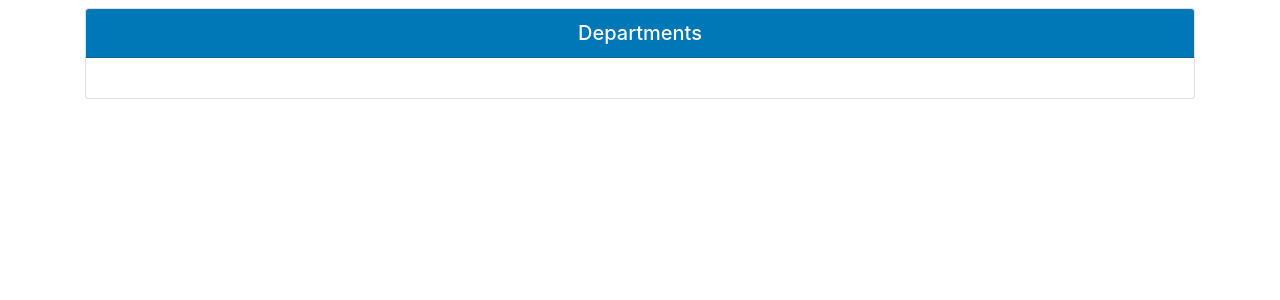
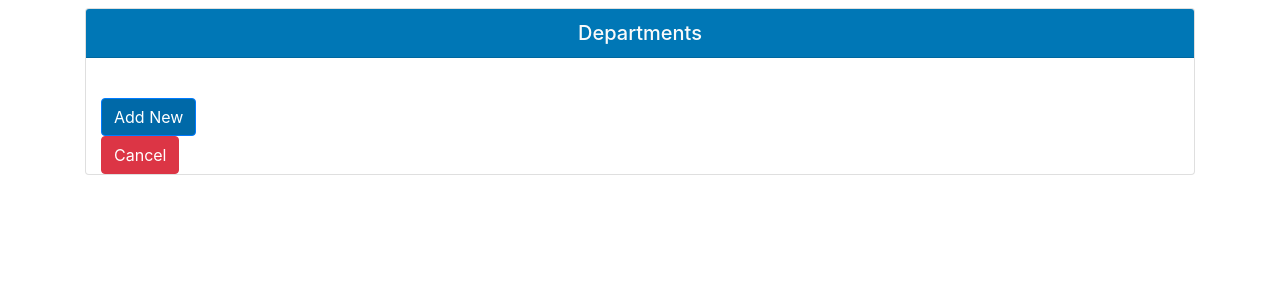
Before and after one commit to tdignan87/TraceSense, a Django app: page /departments/view_departments/ in a window 1280 px wide. Shown: the part 80-380 px from the top of the page. Run offline with Django 3.2, Linux system fonts and the light colour scheme; the visitor is signed in with stand-in values (Sample User, id 1); data that the repository does not hold is empty; some libraries are stand-ins or nearby versions.

Commit message:
added return btn

```diff
--- a/departments/templates/pages/new_department.html
+++ b/departments/templates/pages/new_department.html
@@ -9,6 +9,7 @@
                     <input type="submit" name="Submit" class="btn btn-success">
                 </form>
             </div>
+            <div class="col-sm-6"> <a href="{% url 'dashboard' %}" class="btn btn-danger">Cancel</a></div>
         </div>
     </div>
 </section>
--- a/departments/templates/pages/view_departments.html
+++ b/departments/templates/pages/view_departments.html
@@ -17,6 +17,12 @@
                 </div>
 
             </div>
+            <div class="add-new-btn">
+                <div class="col-sm-6">
+                    <a href="{% url 'create_department' %}" class="btn btn-primary">Add New</a>
+                </div>
+                <div class="col-sm-6"> <a href="{% url 'dashboard' %}" class="btn btn-danger">Cancel</a></div>
+            </div>
         </div>
     </div>
 </section>
--- a/questions/templates/pages/delete_question.html
+++ b/questions/templates/pages/delete_question.html
@@ -13,7 +13,7 @@
 
             </div>
             <div class="delete-cancel-btn">
-                <a href="{% url 'dashboard' %}" class="btn btn-success">Cancel</a>
+                <a href="{% url 'view_questions' %}" class="btn btn-success">Cancel</a>
             </div>
         </div>
     </div>
--- a/questions/templates/pages/new_question.html
+++ b/questions/templates/pages/new_question.html
@@ -7,9 +7,12 @@
             <div class="card-body">
                 <p>Please enter your new audit question below.</p>
                 <form action="" method="POST"> {% csrf_token %} {{form}}
-                    <input type="submit" name="Submit" class="btn btn-success">
+                    <div class="submit-btn">
+                        <input type="submit" name="Submit" class="btn btn-success">
+                    </div>
                 </form>
             </div>
+            <div class="col-sm-6"> <a href="{% url 'dashboard' %}" class="btn btn-danger">Cancel</a></div>
         </div>
     </div>
 </section>
```
